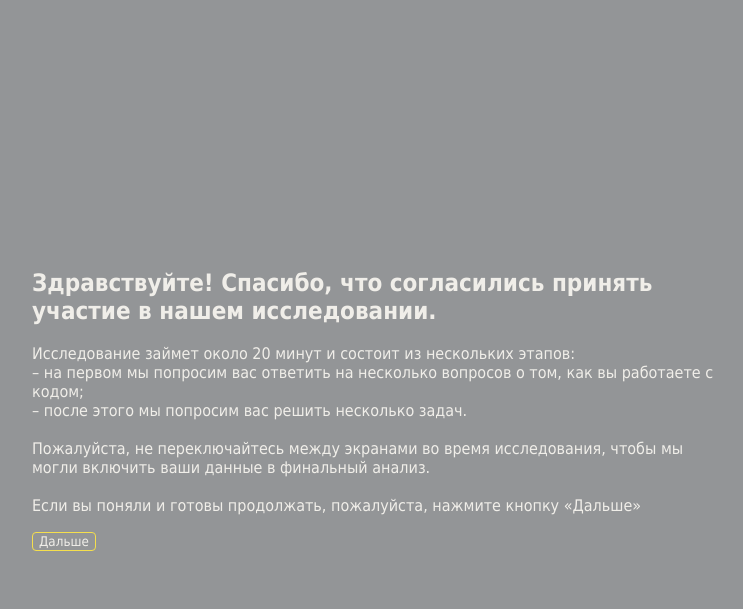
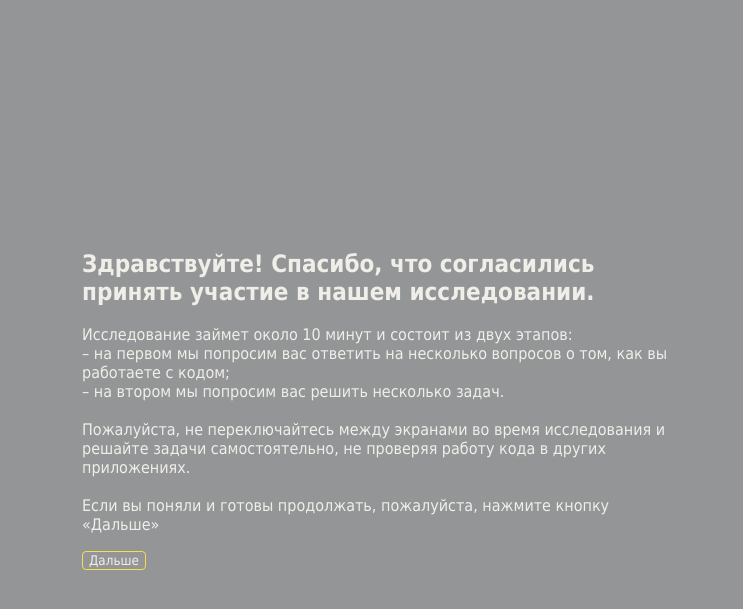
Before and after one commit to JetBrains-Research/overcoming, a Flask app: page / in a window 1280 px wide. Shown: the top 609 px of the page, without its empty margins (258-1001 px from the left). Run offline with Flask 2, Linux system fonts and the light colour scheme.

Commit message:
after Nastya's comments

```diff
--- a/app/static/dark.css
+++ b/app/static/dark.css
@@ -23,5 +23,5 @@ input {
 }
 
 h2, p {
-    width: 700px;
+    width: 600px;
 }
--- a/app/static/light.css
+++ b/app/static/light.css
@@ -23,5 +23,5 @@ input {
 }
 
 h2, p {
-    width: 700px;
+    width: 600px;
 }
--- a/app/static/usual.css
+++ b/app/static/usual.css
@@ -37,5 +37,5 @@ textarea {
 }
 
 h2, p {
-    width: 700px;
+    width: 600px;
 }
--- a/app/templates/index.html
+++ b/app/templates/index.html
@@ -10,13 +10,14 @@
 <h2> Здравствуйте! Cпасибо, что согласились принять участие в нашем исследовании.
 </h2>
 <p>
-    Исследование займет около 20 минут и состоит из нескольких этапов:
+    Исследование займет около 10 минут и состоит из двух этапов:
     <br>
     – на первом мы попросим вас ответить на несколько вопросов о том, как вы работаете с кодом;
     <br>
-    – после этого мы попросим вас решить несколько задач.
+    – на втором мы попросим вас решить несколько задач.
 <br><br>
-    Пожалуйста, не переключайтесь между экранами во время исследования, чтобы мы могли включить ваши данные в финальный анализ.
+    Пожалуйста, не переключайтесь между экранами во время исследования и решайте задачи самостоятельно,
+    не проверяя работу кода в других приложениях.
 <br><br>
     Если вы поняли и готовы продолжать, пожалуйста, нажмите кнопку «Дальше»
 </p>
```
Also changed, not shown: app/tasks.json (+6 -6 lines).
